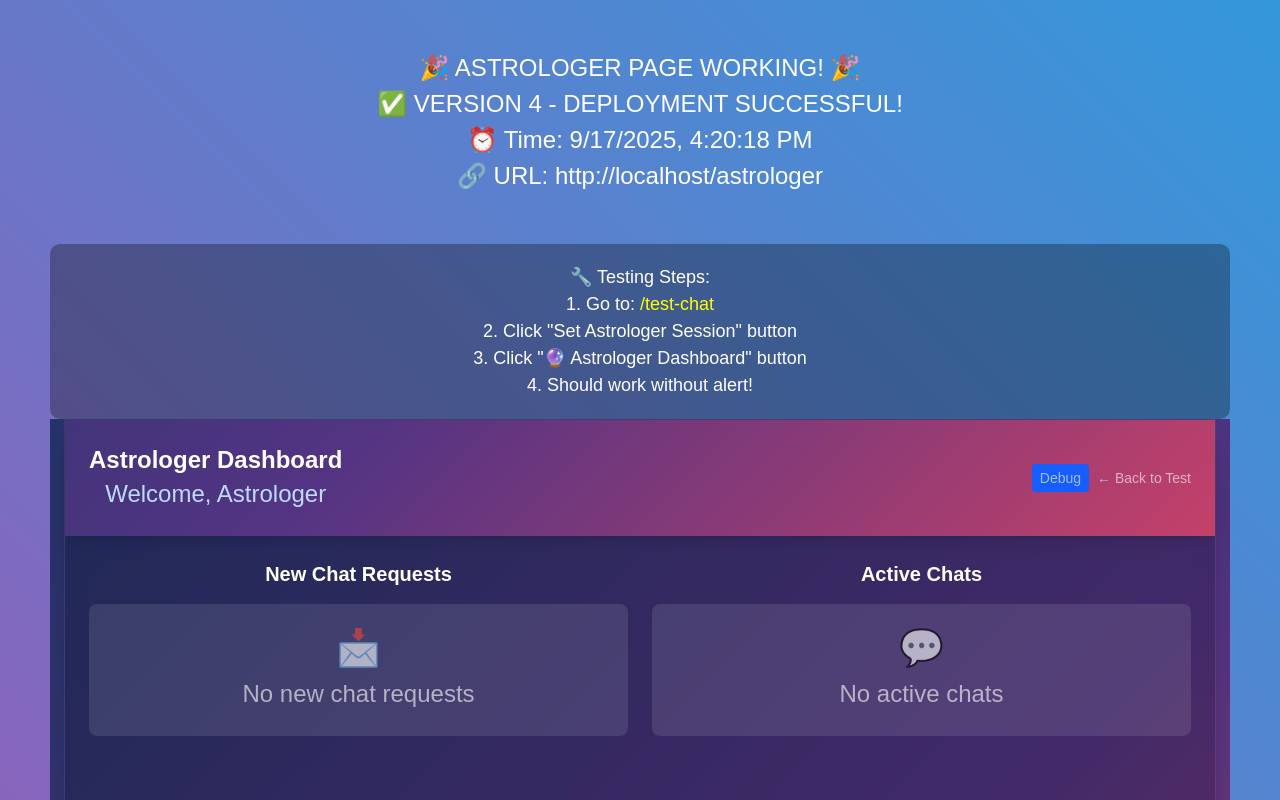
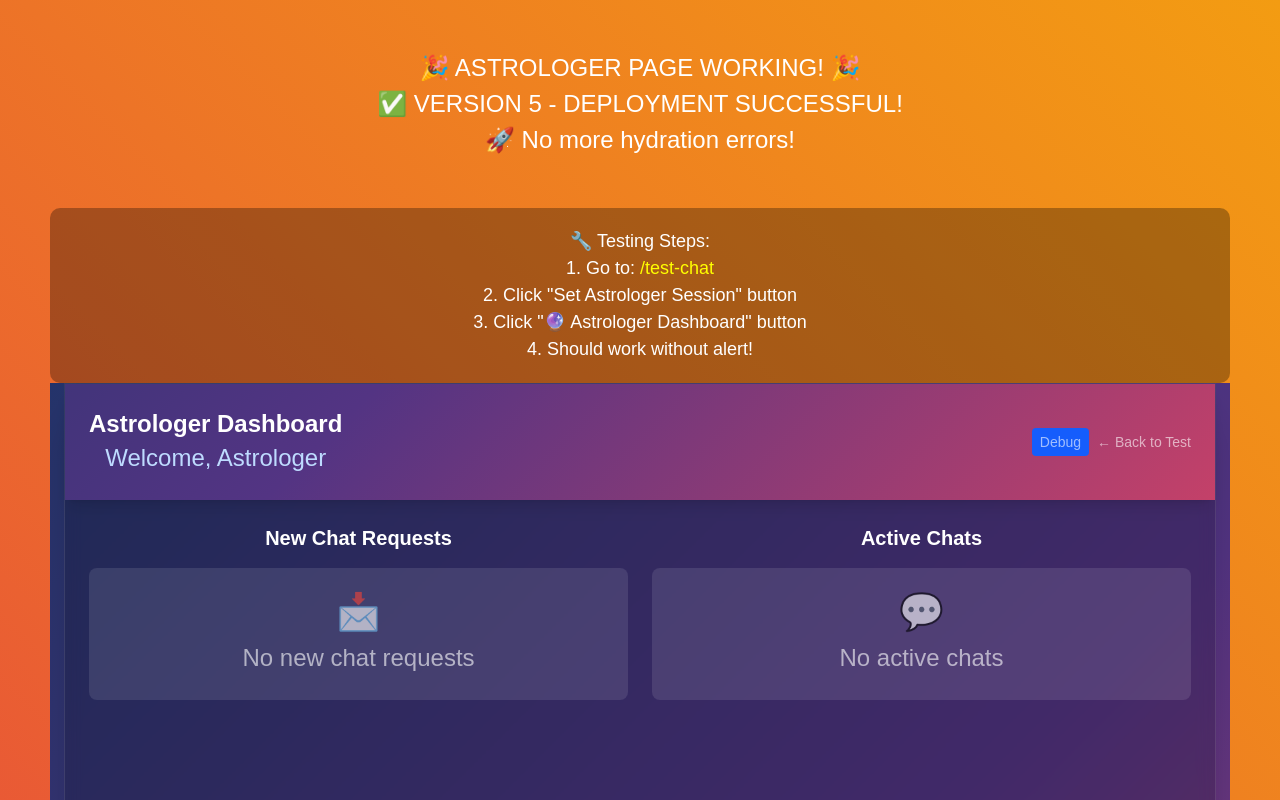
Before and after one commit to AviZacksy/chatsysystem, a Next.js app: page /astrologer in a window 1280 px wide. Shown: the top 800 px of the page. Built offline with nearby package versions, Linux system fonts and the light colour scheme.

Commit message:
Fix: VERSION 5 - Remove hydration error by removing Date()

```diff
--- a/src/app/astrologer/page.tsx
+++ b/src/app/astrologer/page.tsx
@@ -373,22 +373,21 @@ function AstrologerDashboardContent() {
 }
 
 export default function AstrologerDashboard() {
-  console.log('AstrologerDashboard component rendered - VERSION 4');
+  console.log('AstrologerDashboard component rendered - VERSION 5');
 
   // Test if page loads, then show proper content
   return (
     <div style={{
       padding: '50px',
-      background: 'linear-gradient(45deg, #9b59b6, #3498db)',
+      background: 'linear-gradient(45deg, #e74c3c, #f39c12)',
       color: 'white',
       fontSize: '24px',
       minHeight: '100vh',
       textAlign: 'center'
     }}>
       <h1>🎉 ASTROLOGER PAGE WORKING! 🎉</h1>
-      <p>✅ VERSION 4 - DEPLOYMENT SUCCESSFUL!</p>
-      <p>⏰ Time: {new Date().toLocaleString()}</p>
-      <p>🔗 URL: {typeof window !== 'undefined' ? window.location.href : 'Loading...'}</p>
+      <p>✅ VERSION 5 - DEPLOYMENT SUCCESSFUL!</p>
+      <p>🚀 No more hydration errors!</p>
 
       <div style={{ marginTop: '50px', fontSize: '18px', background: 'rgba(0,0,0,0.3)', padding: '20px', borderRadius: '10px' }}>
         <h2>🔧 Testing Steps:</h2>
```
